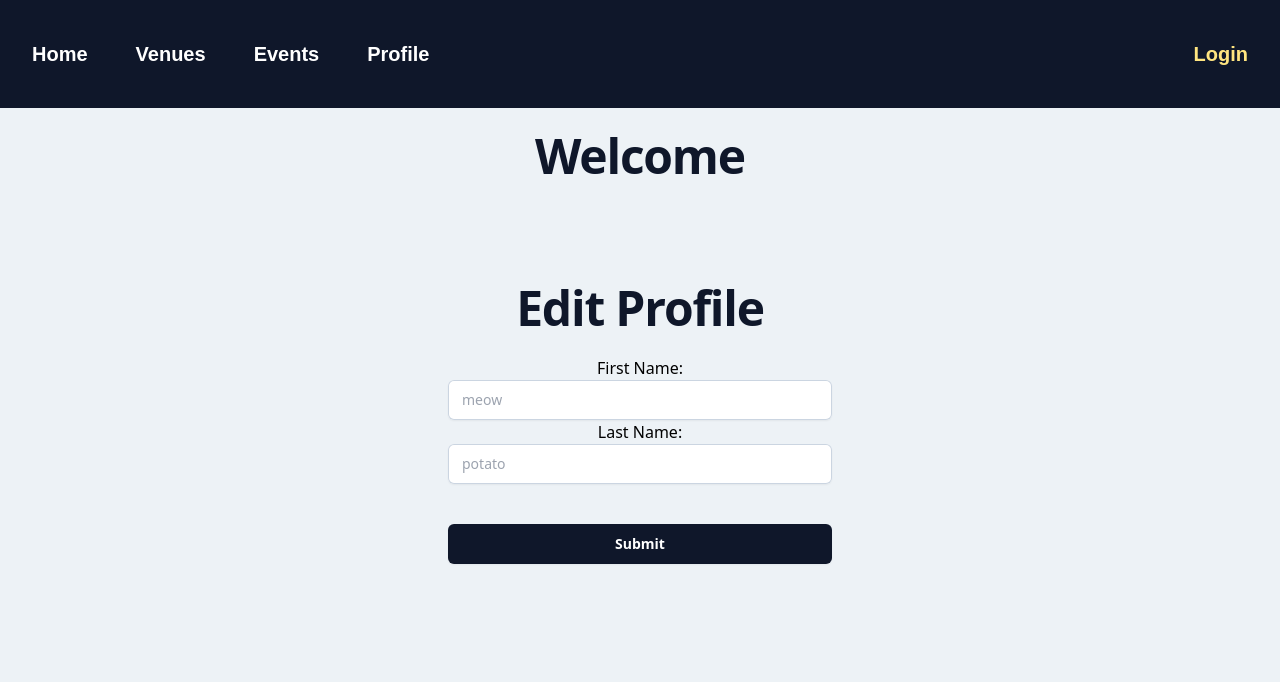
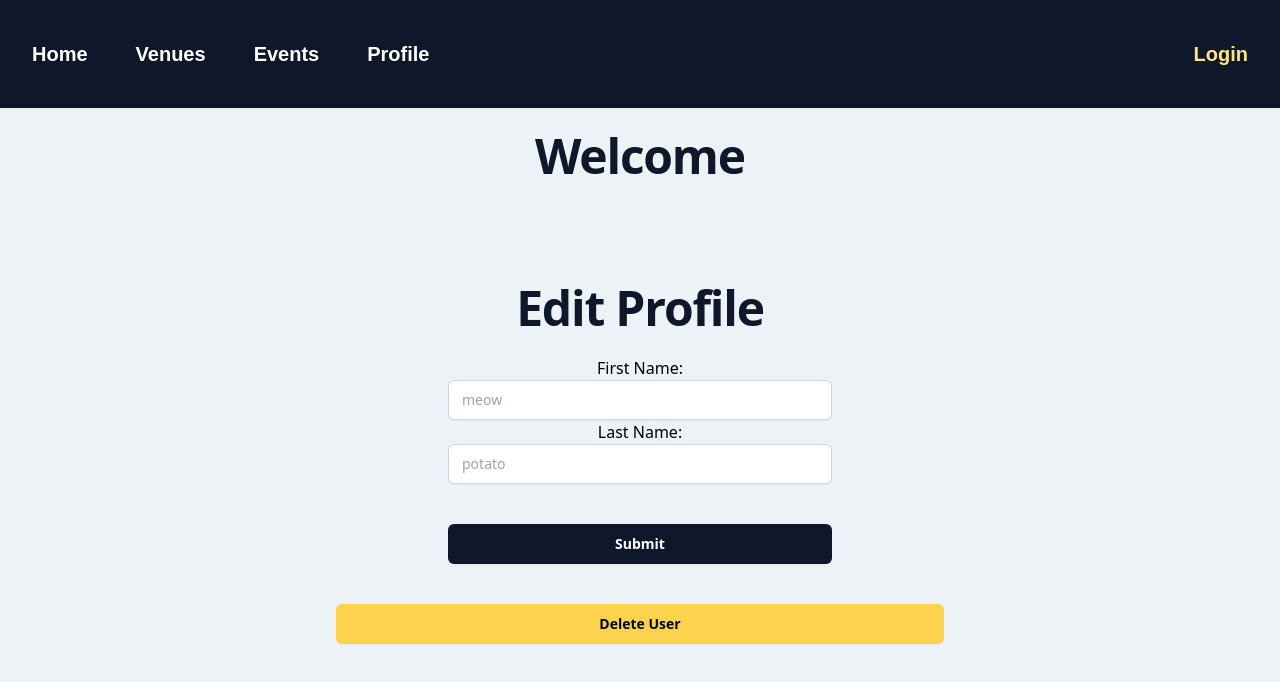
Before and after one commit to losttherexo/lil-stinkers-event-club, a React (Create React App) app in the folder client/: page /profile in a window 1280 px wide. Shown: the top 682 px of the page. Built offline with nearby package versions, Linux system fonts and the light colour scheme; no server answers.

Commit message:
profile delete

```diff
--- a/client/src/Profile.js
+++ b/client/src/Profile.js
@@ -1,5 +1,5 @@
 import React, {useState, useEffect} from 'react'
-import { Navigate } from 'react-router-dom';
+import { Navigate, Link } from 'react-router-dom';
 
 function Profile({user, setUser}){
 
@@ -41,6 +41,11 @@ function Profile({user, setUser}){
         });
     }
 
+    const handleDelete = (e) => {
+        fetch(`http://localhost:5555/fans/${user.id}`,{
+        method: 'DELETE'
+        })
+    }
 
     return(
         <div class="mx-auto max-w-2xl text-center justify-between gap-x-6 p-6 lg:px-8">
@@ -113,7 +118,9 @@ function Profile({user, setUser}){
                     </div>
                 </form>
             </div>
-
+            <div class="mt-10">
+                        <button onClick={handleDelete} class="block w-full rounded-md bg-amber-300 px-3.5 py-2.5 text-center text-sm font-semibold text-slate-950 shadow-sm hover:bg-slate-500 focus-visible:outline focus-visible:outline-2 focus-visible:outline-offset-2 focus-visible:outline-slate-950"><Link to="./">Delete User</Link></button>
+            </div>
         </div>
     )
 }
```
